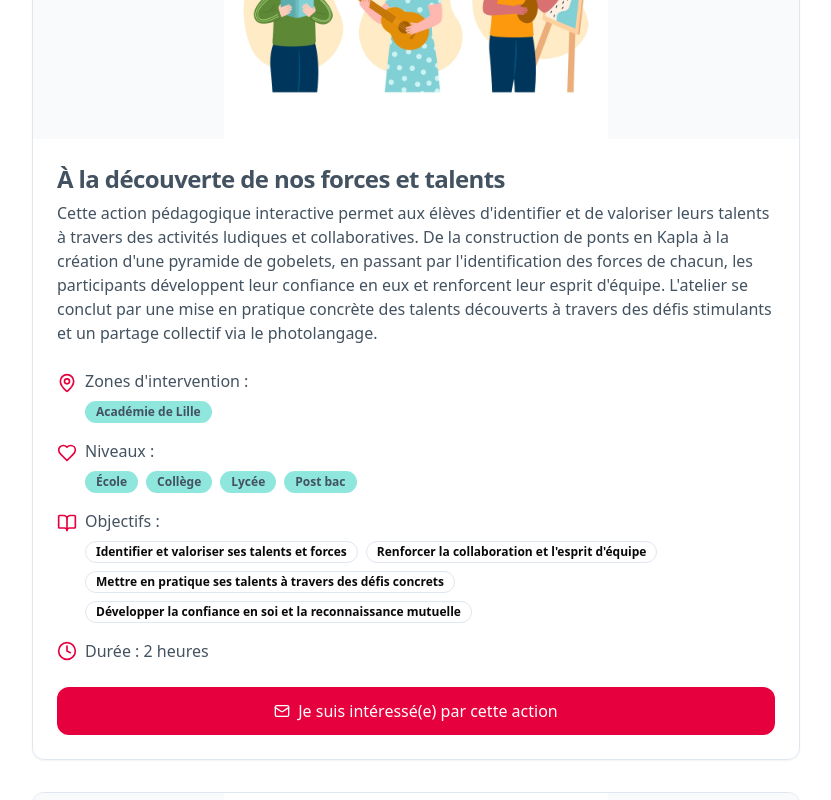
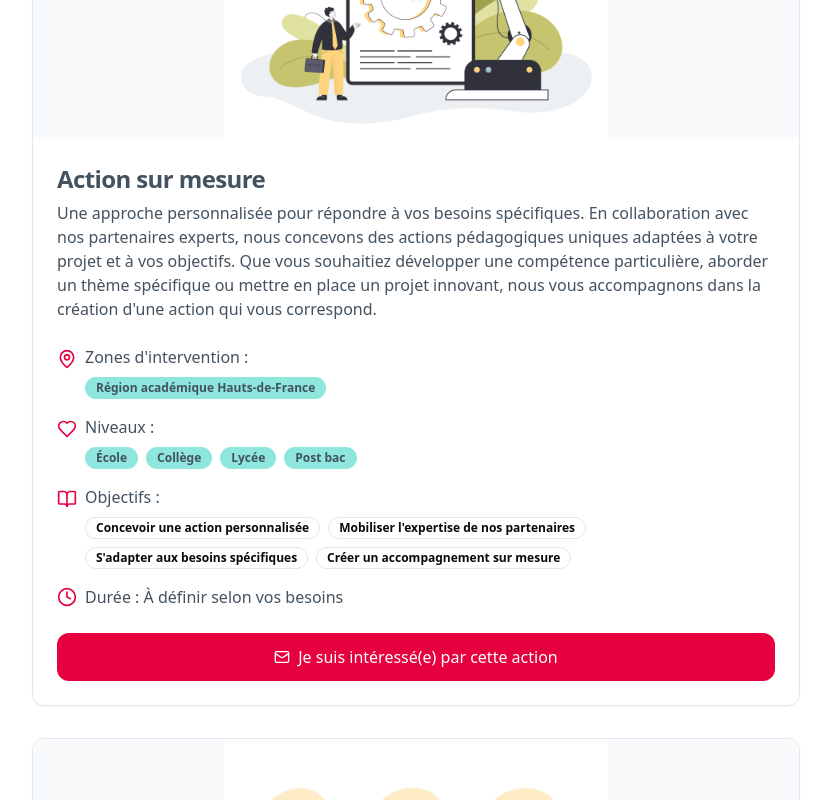
Before and after one commit to norscream/dispositif-idee, a React (Vite) app: page /ressources/nos-actions in a window 1280 px wide. Shown: the part 640-1440 px from the top of the page, without its empty margins (224-1055 px from the left). Built offline with nearby package versions, Linux system fonts and the light colour scheme.

Commit message:
Add custom action
Adds a new, customizable action to the existing actions.  This action is available for all levels and regions, with no fixed duration.  It focuses on creating tailored solutions based on expertise and partner collaboration to meet specific teacher needs.

```diff
--- a/src/data/actions.ts
+++ b/src/data/actions.ts
@@ -1,5 +1,18 @@
-
 export const actions = [
+  {
+    title: "Action sur mesure",
+    description: "Une approche personnalisée pour répondre à vos besoins spécifiques. En collaboration avec nos partenaires experts, nous concevons des actions pédagogiques uniques adaptées à votre projet et à vos objectifs. Que vous souhaitiez développer une compétence particulière, aborder un thème spécifique ou mettre en place un projet innovant, nous vous accompagnons dans la création d'une action qui vous correspond.",
+    zones: ["Région académique Hauts-de-France"],
+    niveaux: ["École", "Collège", "Lycée", "Post bac"],
+    objectifs: [
+      "Concevoir une action personnalisée",
+      "Mobiliser l'expertise de nos partenaires",
+      "S'adapter aux besoins spécifiques",
+      "Créer un accompagnement sur mesure"
+    ],
+    duree: "À définir selon vos besoins",
+    image: "/lovable-uploads/9ce46cc4-d3b9-4966-aded-9d01616c349e.png"
+  },
   {
     title: "À la découverte de nos forces et talents",
     description: "Cette action pédagogique interactive permet aux élèves d'identifier et de valoriser leurs talents à travers des activités ludiques et collaboratives. De la construction de ponts en Kapla à la création d'une pyramide de gobelets, en passant par l'identification des forces de chacun, les participants développent leur confiance en eux et renforcent leur esprit d'équipe. L'atelier se conclut par une mise en pratique concrète des talents découverts à travers des défis stimulants et un partage collectif via le photolangage.",
```
Also changed, not shown: public/lovable-uploads/9ce46cc4-d3b9-4966-aded-9d01616c349e.png (added).
